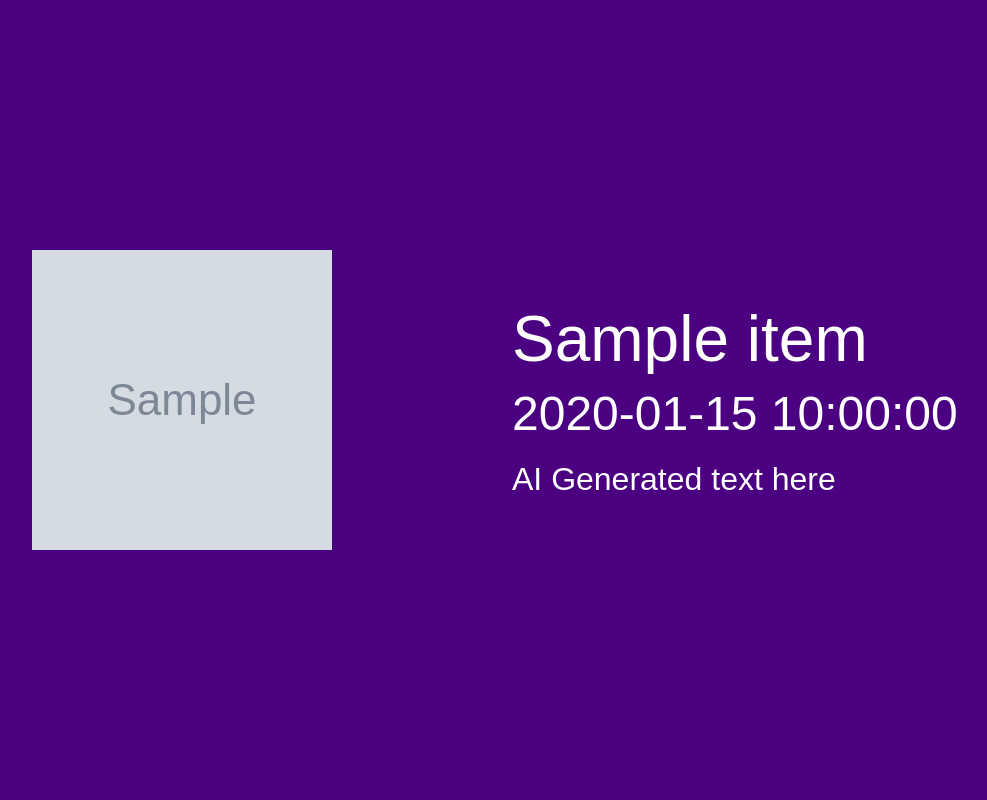
After one commit to ellisluke/ArtistTimeline, a FastAPI app: template templates/timeline.html in a window 1280 px wide. The commit adds this page. Shown: the whole page, without its empty margins (128-1115 px from the left). Run offline with FastAPI, Linux system fonts and the light colour scheme; the template is opened without the code that fills it: most values are stand-ins (such as "Sample title", 1, 10 or a date in 2020); grey boxes marked "Sample" are stand-in pictures.

Commit message:
Adds Spotify API call, displays basic data in horizontal scroll GUI

```diff
--- a/main.py
+++ b/main.py
@@ -1,16 +1,23 @@
 from dotenv import load_dotenv
 import os
+
 from fastapi import FastAPI, Request
 from fastapi.staticfiles import StaticFiles
 from fastapi.templating import Jinja2Templates
 
+import spotipy
+from spotipy.oauth2 import SpotifyClientCredentials
+
 load_dotenv()
-GEMINI_KEY = os.getenv('GEMINI_API_KEY', "No value found, please make sure to update your env file")
+GEMINI_KEY = os.getenv('GEMINI_API_KEY', "No value found for Gemini API key, please make sure to update your env file")
+SPOTIFY_CLIENT_ID = os.getenv('SPOTIFY_CLIENT_ID', "No value found for Spotify Client ID, please make sure to update your env file")
+SPOTIFY_CLIENT_SECRET = os.getenv('SPOTIFY_CLIENT_SECRET', "No value found for Spotify Client Secret, please make sure to update your env file")
 
 app = FastAPI()
 app.mount("/static", StaticFiles(directory="static"), name="static")
 templates = Jinja2Templates(directory="templates")
-base_url = "http://localhost:8000/" # call fastapi dev main.py to run it
+base_url = "http://localhost:8000/artist/" # call fastapi dev main.py to run it
+spotify = spotipy.Spotify(client_credentials_manager=SpotifyClientCredentials(client_id=SPOTIFY_CLIENT_ID, client_secret=SPOTIFY_CLIENT_SECRET))
 
 @app.get("/")
 async def root(request: Request):
@@ -18,6 +25,16 @@ async def root(request: Request):
         request=request, name="home.html", context={"base_url": base_url}
     )
 
-@app.get("/{artistName}")
-async def artistSearch(artistName):
-    return {"Looking for": artistName}
+# https://open.spotify.com/artist/6uIst176jhzooPMetg2rtH?si=ahyzpHfBQYq1hj1gzH_Z-Q
+@app.get("/artist/{url}")
+def root(request: Request, url):
+    results = spotify.artist_albums(url, album_type="album")
+    return templates.TemplateResponse(
+            request=request, name="timeline.html", context=results
+    )
+
+@app.get("/test")
+async def root(request: Request):
+    return templates.TemplateResponse(
+        request=request, name="timeline.html", context={}
+    )
--- a/templates/home.html
+++ b/templates/home.html
@@ -57,7 +57,8 @@
         function search() {
             const baseUrl = "{{ base_url }}";
             const searchText = document.querySelector('.search-box').value;
-            location.assign(baseUrl.concat(searchText));
+            urlSplits = searchText.split('/');
+            location.assign(baseUrl.concat(urlSplits[urlSplits.length - 1]));
         }
     </script>
 </head>
--- /dev/null
+++ b/templates/timeline.html
@@ -0,0 +1,83 @@
+<!DOCTYPE html>
+<html lang="en">
+<head>
+    <meta charset="UTF-8">
+    <meta name="viewport" content="width=device-width, initial-scale=1.0">
+    <title>Modern Purple and Dark Grey Theme</title>
+    <style>
+        body, html {
+            margin: 0;
+            padding: 0;
+            height: 100%;
+            overflow: hidden;
+            font-family: Arial, sans-serif;
+        }
+        .container {
+            height: 100vh;
+            width: 100vw;
+            display: flex;
+            scroll-snap-type: x mandatory;
+            overflow-x: scroll;
+        }
+        .box {
+            min-width: 100vw;
+            height: 100vh;
+            scroll-snap-align: start;
+            display: flex;
+            color: white;
+            font-size: 2em;
+        }
+        .box {
+            background-color: #4B0082; /* Purple */
+        }
+        .box2 {
+            background-color: #2F4F4F; /* Dark Grey */
+        }
+        .left {
+            flex: 1;
+            display: flex;
+            justify-content: center;
+            align-items: center;
+        }
+        .left img {
+            width: 300px; /* Size of an album cover */
+            height: 300px;
+            object-fit: cover;
+        }
+        .right {
+            flex: 1;
+            display: flex;
+            flex-direction: column;
+            justify-content: center;
+            padding: 20px;
+        }
+        .header {
+            font-size: 2em;
+            margin-bottom: 10px;
+        }
+        .subheader {
+            font-size: 1.5em;
+            margin-bottom: 20px;
+        }
+        .body-text {
+            font-size: 1em;
+        }
+    </style>
+</head>
+<body>
+    <div class="container">
+        {% for item in items | reverse %}
+        <div class="box">
+            <div class="left">
+                <img src="{{ item.images[0].url }}" alt="Album Cover">
+            </div>
+            <div class="right">
+                <div class="header">{{ item.name }}</div>
+                <div class="subheader">{{ item.release_date }}</div>
+                <div class="body-text">AI Generated text here</div>
+            </div>
+        </div>
+        {% endfor %}
+    </div>
+</body>
+</html>
```
Also changed, not shown: 1 other file.
